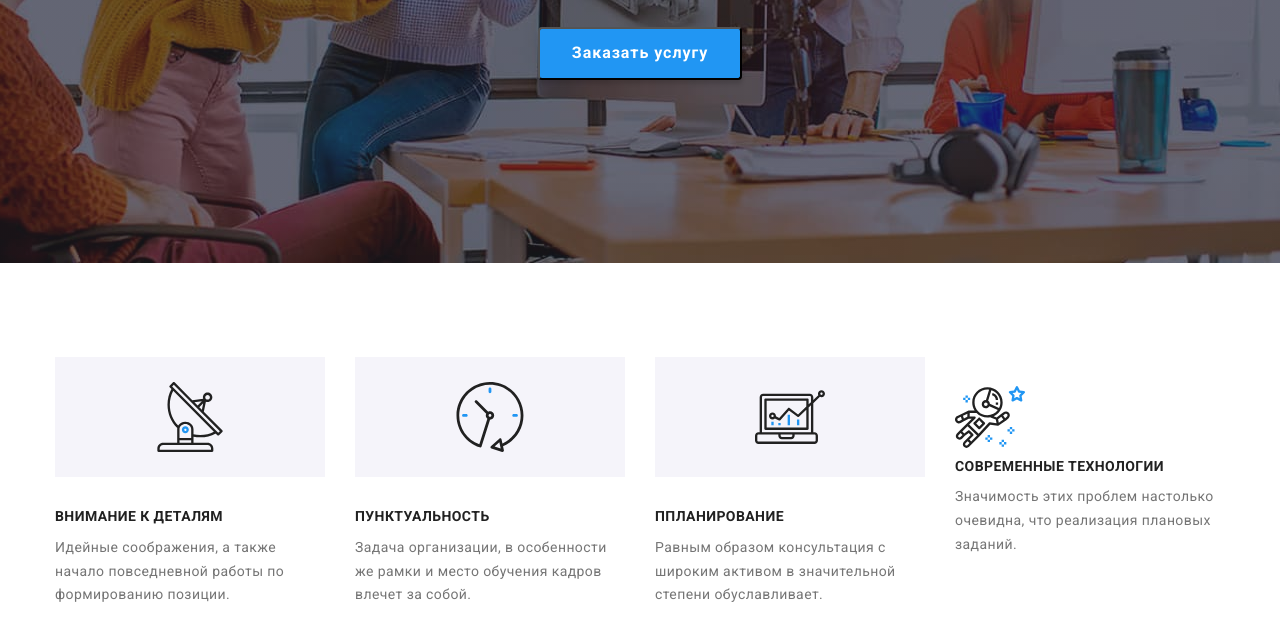
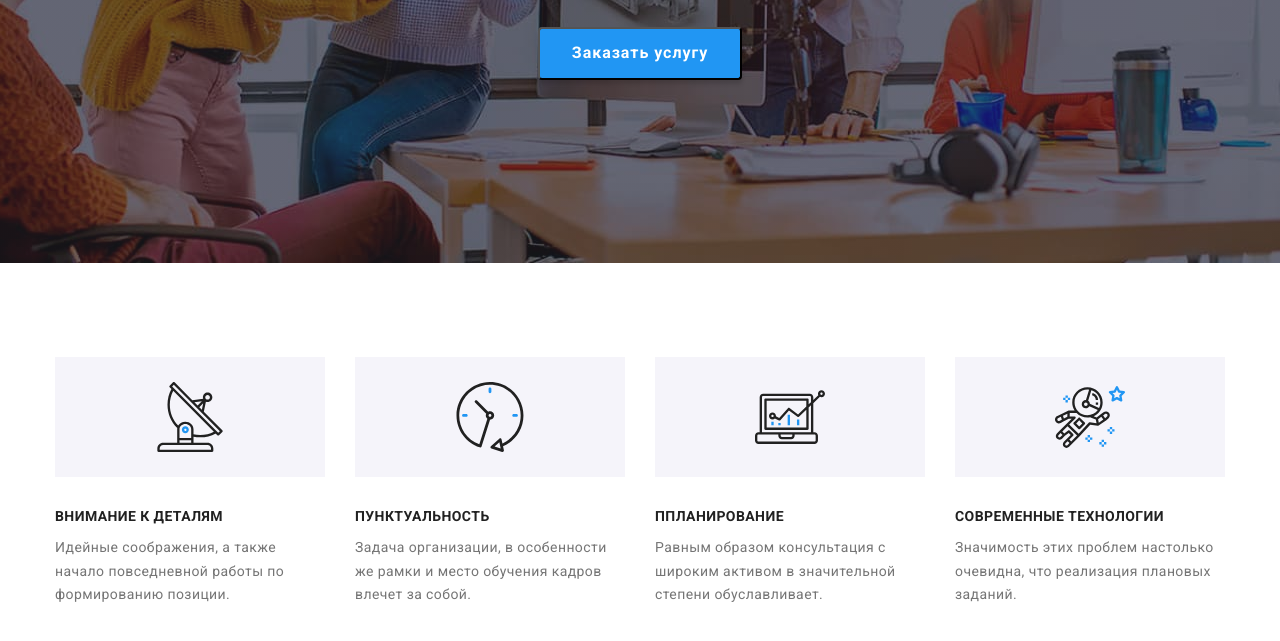
Before and after one commit to YevhenTus/goit-markup-hw-04, a plain HTML site: page index.html in a window 1280 px wide. Shown: the part 417-1058 px from the top of the page. Drawn offline with nearby package versions, Linux system fonts and the light colour scheme.

Commit message:
Update index.html

```diff
--- a/index.html
+++ b/index.html
@@ -88,7 +88,7 @@
             </p>
           </li>
           <li class="item-features">
-            <div class="">
+            <div class="icons-bg">
                     <svg class="features-icon" width="70" height="70">
                       <use href="./imeges/icons/symbol-defs.svg#icon-astronaut"></use>
                     </svg>
```
